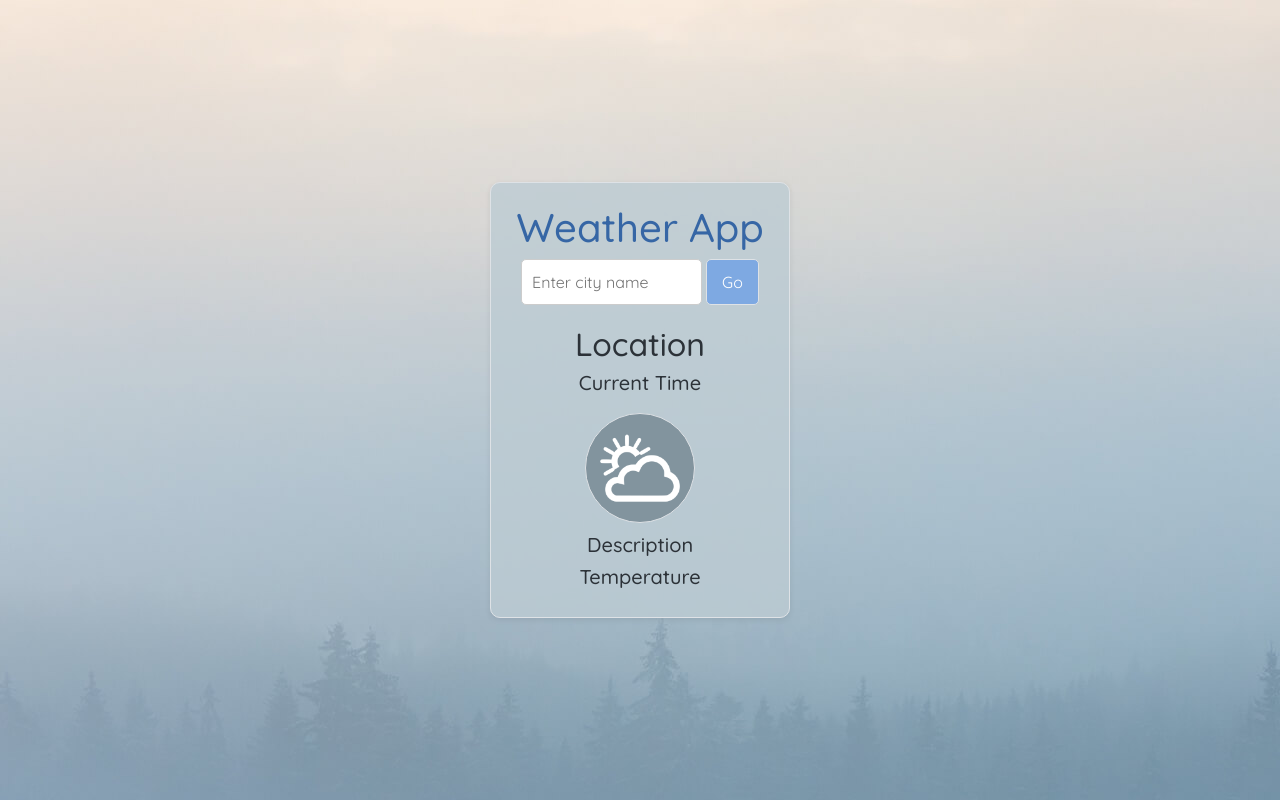
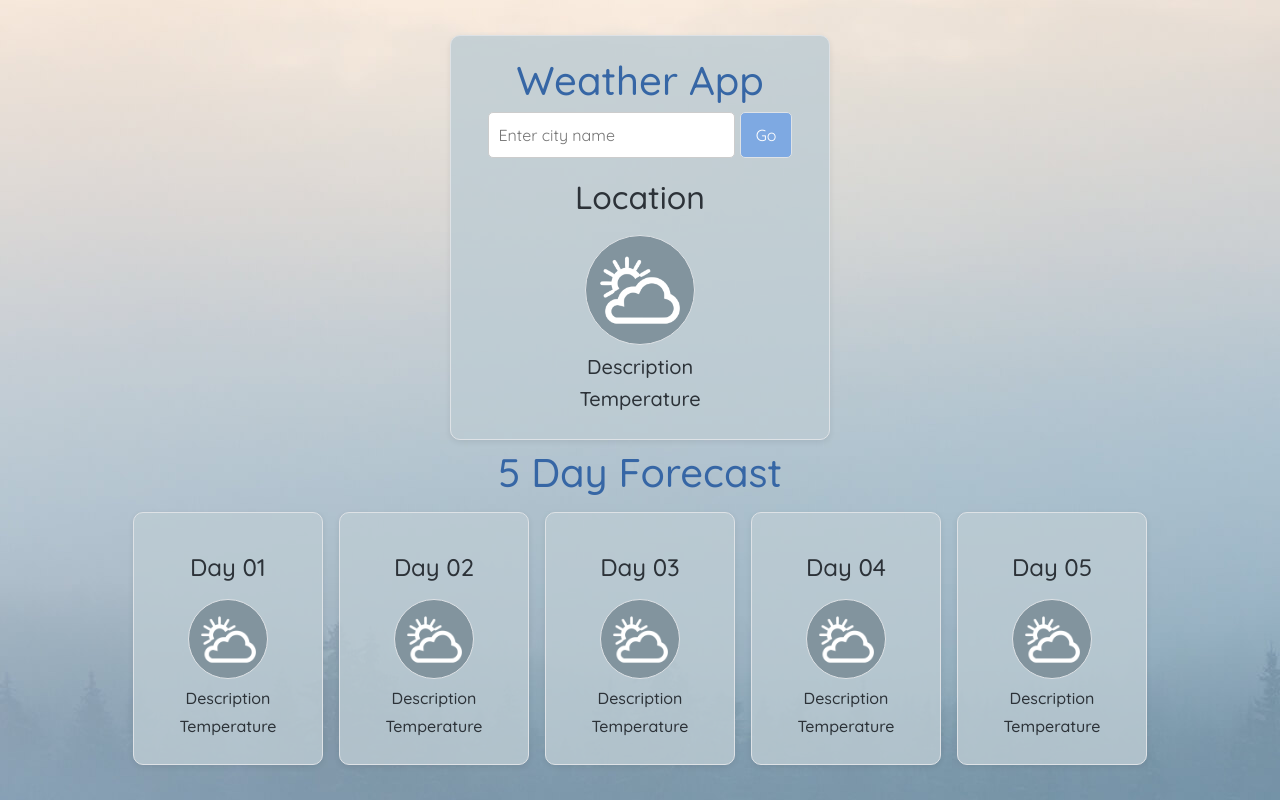
Before and after one commit to waniaris/Weather-Dashboard, a plain HTML site: page index.htm in a window 1280 px wide. Drawn offline with nearby package versions, Linux system fonts and the light colour scheme.

Commit message:
Created 5 day boxes in html. created alternate icons in CSS

```diff
--- a/assets/css/style.css
+++ b/assets/css/style.css
@@ -11,7 +11,7 @@ body {
     align-items: center;
     height: 100vh;
 }
-
+/* Main box */
 .weather-dashboard {
     background-color: #bdccd4cc;
     padding: 20px;
@@ -40,20 +40,33 @@ body {
     height: 80px;
 }
 
+.icon-small{
+    height: 55px
+}
+
 .icon-box{
     padding: 10px;
     margin: 10px;
-    width: 110px;
-    height: 110px;
     border-width: 50px !important;
     border-color: #ffffff !important;
     background-color: #82949e;
+}
+
+.icon-box-small{
+    width: 80px;
+    height: 80px;
+}
+
+.icon-box-big{
+    width: 110px;
+    height: 110px;
 }
 
 h1{
     color: #3666a5 !important;
 }
 
+/* Search bar */
 input {
     padding: 10px;
     width: 70%;
--- a/index.htm
+++ b/index.htm
@@ -9,25 +9,95 @@
     <!-- Bootstrap link -->
     <link rel="stylesheet" href="https://cdn.jsdelivr.net/npm/bootstrap@5.3.0/dist/css/bootstrap.min.css">
 </head>
-
+<!-- Body with background image -->
 <body class="bg-image">
-    <div class="weather-dashboard border border-1"">
+    <!-- Main box -->
+    <main class="container text-center">
+        <div class="row d-flex justify-content-center">
+            <div class="weather-dashboard border border-1 col-4 m-2">
                 <h1>Weather App</h1>
+                <!-- Search -->
                 <div class="input-section">
                     <input type="text" id="city" placeholder="Enter city name" required>
                     <button id="getWeather" class="border border-1">Go</button>
                 </div>
-
+                <!-- Results -->
                 <div id="weatherResult" class="weather-result d-flex justify-content-center align-items-center flex-column">
                     <h2 id="locationResult">Location</h2>
-            <h5 id="timeResult">Current Time</h5>
-            <div class="icon-box border rounded-circle d-flex justify-content-center align-items-center">
+                    <!-- Icon -->
+                    <div class="icon-box icon-box-big border rounded-circle d-flex justify-content-center align-items-center">
                         <img class="icon" src="assets/images/Icons/02d.png" alt="icon">
                     </div>
                     <h5 id="descriptionResult">Description</h5>
                     <h5 id="temperatureResult">Temperature</h5>
                 </div>
             </div>
+        </div>
+        <!-- 5 day forecast -->
+        <div class="row d-flex justify-content-md-center">
+            <h1>5 Day Forecast</h1>
+            <!-- Day 01 -->
+            <div class="col-md-2 m-2 weather-dashboard border border-1"">
+                <div id="weatherResult" class="weather-result d-flex justify-content-center align-items-center flex-column">
+                    <h4 id="dayResult">Day 01</h4>
+                    <!-- Icon -->
+                    <div class="icon-box icon-box-small border rounded-circle d-flex justify-content-center align-items-center">
+                        <img class="icon-small" src="assets/images/Icons/02d.png" alt="icon">
+                    </div>
+                    <h6 id="descriptionResult">Description</h6>
+                    <h6 id="temperatureResult">Temperature</h6>
+                </div>
+            </div>
+            <!-- Day 02 -->
+            <div class="col-md-2 m-2 weather-dashboard border border-1"">
+                <div id="weatherResult" class="weather-result d-flex justify-content-center align-items-center flex-column">
+                    <h4 id="dayResult">Day 02</h4>
+                    <!-- Icon -->
+                    <div class="icon-box icon-box-small border rounded-circle d-flex justify-content-center align-items-center">
+                        <img class="icon-small" src="assets/images/Icons/02d.png" alt="icon">
+                    </div>
+                    <h6 id="descriptionResult">Description</h6>
+                    <h6 id="temperatureResult">Temperature</h6>
+                </div>
+            </div>
+            <!-- Day 03 -->
+            <div class="col-md-2 m-2 weather-dashboard border border-1"">
+                <div id="weatherResult" class="weather-result d-flex justify-content-center align-items-center flex-column">
+                    <h4 id="dayResult">Day 03</h4>
+                    <!-- Icon -->
+                    <div class="icon-box icon-box-small border rounded-circle d-flex justify-content-center align-items-center">
+                        <img class="icon-small" src="assets/images/Icons/02d.png" alt="icon">
+                    </div>
+                    <h6 id="descriptionResult">Description</h6>
+                    <h6 id="temperatureResult">Temperature</h6>
+                </div>
+            </div>
+            <!-- Day 04 -->
+            <div class="col-md-2 m-2 weather-dashboard border border-1"">
+                <div id="weatherResult" class="weather-result d-flex justify-content-center align-items-center flex-column">
+                    <h4 id="dayResult">Day 04</h4>
+                    <!-- Icon -->
+                    <div class="icon-box icon-box-small border rounded-circle d-flex justify-content-center align-items-center">
+                        <img class="icon-small" src="assets/images/Icons/02d.png" alt="icon">
+                    </div>
+                    <h6 id="descriptionResult">Description</h6>
+                    <h6 id="temperatureResult">Temperature</h6>
+                </div>
+            </div>
+            <!-- Day 05 -->
+            <div class="col-md-2 m-2 weather-dashboard border border-1"">
+                <div id="weatherResult" class="weather-result d-flex justify-content-center align-items-center flex-column">
+                    <h4 id="dayResult">Day 05</h4>
+                    <!-- Icon -->
+                    <div class="icon-box icon-box-small border rounded-circle d-flex justify-content-center align-items-center">
+                        <img class="icon-small" src="assets/images/Icons/02d.png" alt="icon">
+                    </div>
+                    <h6 id="descriptionResult">Description</h6>
+                    <h6 id="temperatureResult">Temperature</h6>
+                </div>
+            </div>
+        </div>
+    </main>
 
     <script src="./assets/js/script.js"></script>
     <script src="https://cdn.jsdelivr.net/npm/bootstrap@5.3.3/dist/js/bootstrap.bundle.min.js"></script>
```
Lines whose indentation alone changed are shown as unchanged.
